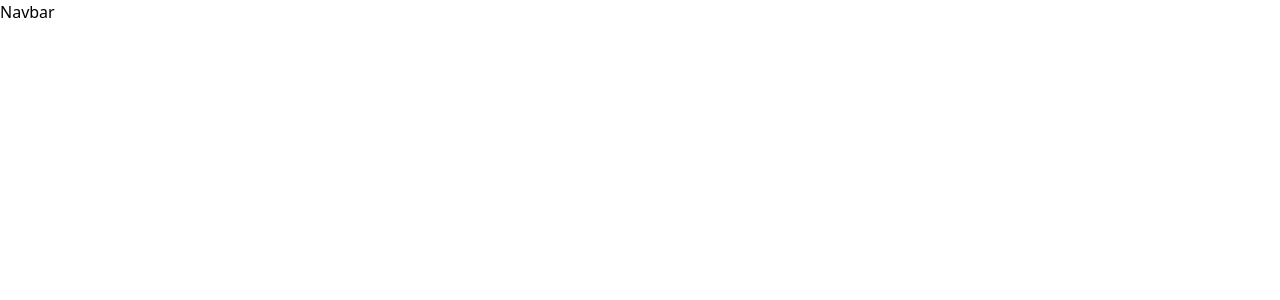
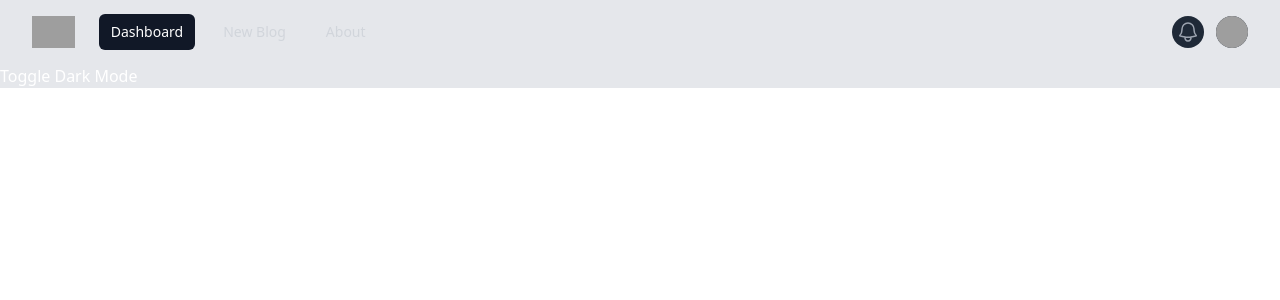
Before and after one commit to KazimAkyol/Milestone-BlogApp, a React (Vite) app in the folder milestone-blogapp/: page / in a window 1280 px wide. Shown: the top 300 px of the page. Built offline with nearby package versions, Linux system fonts and the light colour scheme; grey boxes are pictures that could not be loaded.

Commit message:
second commit

```diff
--- a/milestone-blogapp/package.json
+++ b/milestone-blogapp/package.json
@@ -10,6 +10,8 @@
     "preview": "vite preview"
   },
   "dependencies": {
+    "@headlessui/react": "^2.2.0",
+    "@heroicons/react": "^2.2.0",
     "axios": "^1.7.9",
     "react": "^18.3.1",
     "react-dom": "^18.3.1",
--- a/milestone-blogapp/src/components/Navbar.jsx
+++ b/milestone-blogapp/src/components/Navbar.jsx
@@ -1,9 +1,155 @@
-import React from 'react'
+import {
+  Disclosure,
+  DisclosureButton,
+  DisclosurePanel,
+  Menu,
+  MenuButton,
+  MenuItem,
+  MenuItems,
+} from "@headlessui/react";
+import { Bars3Icon, BellIcon, XMarkIcon } from "@heroicons/react/24/outline";
 
-const Navbar = () => {
-  return (
-    <div>Navbar</div>
-  )
+const navigation = [
+  { name: "Dashboard", href: "#", current: true },
+  { name: "New Blog", href: "#", current: false },
+  { name: "About", href: "#", current: false },
+];
+
+function classNames(...classes) {
+  return classes.filter(Boolean).join(" ");
 }
 
-export default Navbar
+export default function Navbar({ darkMode, setDarkMode }) {
+  return (
+    <Disclosure
+      as="nav"
+      className={`${darkMode ? "bg-gray-800" : "bg-gray-200"}`}
+    >
+      <div className="mx-auto max-w-7xl px-2 sm:px-6 lg:px-8">
+        <div className="relative flex h-16 items-center justify-between">
+          <div className="absolute inset-y-0 left-0 flex items-center sm:hidden">
+            {/* Mobile menu button*/}
+            <DisclosureButton className="group relative inline-flex items-center justify-center rounded-md p-2 text-gray-400 hover:bg-gray-700 hover:text-white focus:outline-none focus:ring-2 focus:ring-inset focus:ring-white">
+              <span className="absolute -inset-0.5" />
+              <span className="sr-only">Open main menu</span>
+              <Bars3Icon
+                aria-hidden="true"
+                className="block size-6 group-data-[open]:hidden"
+              />
+              <XMarkIcon
+                aria-hidden="true"
+                className="hidden size-6 group-data-[open]:block"
+              />
+            </DisclosureButton>
+          </div>
+          <div className="flex flex-1 items-center justify-center sm:items-stretch sm:justify-start">
+            <div className="flex shrink-0 items-center">
+              <img
+                alt="Your Company"
+                src="https://tailwindui.com/plus/img/logos/mark.svg?color=indigo&shade=500"
+                className="h-8 w-auto"
+              />
+            </div>
+            <div className="hidden sm:ml-6 sm:block">
+              <div className="flex space-x-4">
+                {navigation.map((item) => (
+                  <a
+                    key={item.name}
+                    href={item.href}
+                    aria-current={item.current ? "page" : undefined}
+                    className={classNames(
+                      item.current
+                        ? "bg-gray-900 text-white"
+                        : "text-gray-300 hover:bg-gray-700 hover:text-white",
+                      "rounded-md px-3 py-2 text-sm font-medium"
+                    )}
+                  >
+                    {item.name}
+                  </a>
+                ))}
+              </div>
+            </div>
+          </div>
+          <div className="absolute inset-y-0 right-0 flex items-center pr-2 sm:static sm:inset-auto sm:ml-6 sm:pr-0">
+            <button
+              type="button"
+              className="relative rounded-full bg-gray-800 p-1 text-gray-400 hover:text-white focus:outline-none focus:ring-2 focus:ring-white focus:ring-offset-2 focus:ring-offset-gray-800"
+            >
+              <span className="absolute -inset-1.5" />
+              <span className="sr-only">View notifications</span>
+              <BellIcon aria-hidden="true" className="size-6" />
+            </button>
+
+            {/* Profile dropdown */}
+            <Menu as="div" className="relative ml-3">
+              <div>
+                <MenuButton className="relative flex rounded-full bg-gray-800 text-sm focus:outline-none focus:ring-2 focus:ring-white focus:ring-offset-2 focus:ring-offset-gray-800">
+                  <span className="absolute -inset-1.5" />
+                  <span className="sr-only">Open user menu</span>
+                  <img
+                    alt=""
+                    src="https://images.unsplash.com/photo-1472099645785-5658abf4ff4e?ixlib=rb-1.2.1&ixid=eyJhcHBfaWQiOjEyMDd9&auto=format&fit=facearea&facepad=2&w=256&h=256&q=80"
+                    className="size-8 rounded-full"
+                  />
+                </MenuButton>
+              </div>
+              <MenuItems
+                transition
+                className="absolute right-0 z-10 mt-2 w-48 origin-top-right rounded-md bg-white py-1 shadow-lg ring-1 ring-black/5 transition focus:outline-none data-[closed]:scale-95 data-[closed]:transform data-[closed]:opacity-0 data-[enter]:duration-100 data-[leave]:duration-75 data-[enter]:ease-out data-[leave]:ease-in"
+              >
+                <MenuItem>
+                  <a
+                    href="#"
+                    className="block px-4 py-2 text-sm text-gray-700 data-[focus]:bg-gray-100 data-[focus]:outline-none"
+                  >
+                    Your Profile
+                  </a>
+                </MenuItem>
+                <MenuItem>
+                  <a
+                    href="#"
+                    className="block px-4 py-2 text-sm text-gray-700 data-[focus]:bg-gray-100 data-[focus]:outline-none"
+                  >
+                    Settings
+                  </a>
+                </MenuItem>
+                <MenuItem>
+                  <a
+                    href="#"
+                    className="block px-4 py-2 text-sm text-gray-700 data-[focus]:bg-gray-100 data-[focus]:outline-none"
+                  >
+                    Sign out
+                  </a>
+                </MenuItem>
+              </MenuItems>
+            </Menu>
+          </div>
+        </div>
+      </div>
+
+      <DisclosurePanel className="sm:hidden">
+        <div className="space-y-1 px-2 pb-3 pt-2">
+          {navigation.map((item) => (
+            <DisclosureButton
+              key={item.name}
+              as="a"
+              href={item.href}
+              aria-current={item.current ? "page" : undefined}
+              className={classNames(
+                item.current
+                  ? "bg-gray-900 text-white"
+                  : "text-gray-300 hover:bg-gray-700 hover:text-white",
+                "block rounded-md px-3 py-2 text-base font-medium"
+              )}
+            >
+              {item.name}
+            </DisclosureButton>
+          ))}
+        </div>
+      </DisclosurePanel>
+      <button className="text-white" onClick={() => setDarkMode(!darkMode)}>
+        Toggle Dark Mode
+      </button>
+    </Disclosure>
+  );
+}
```
Also changed, not shown: 1 other file (tests, documents, lock files or other folders).
